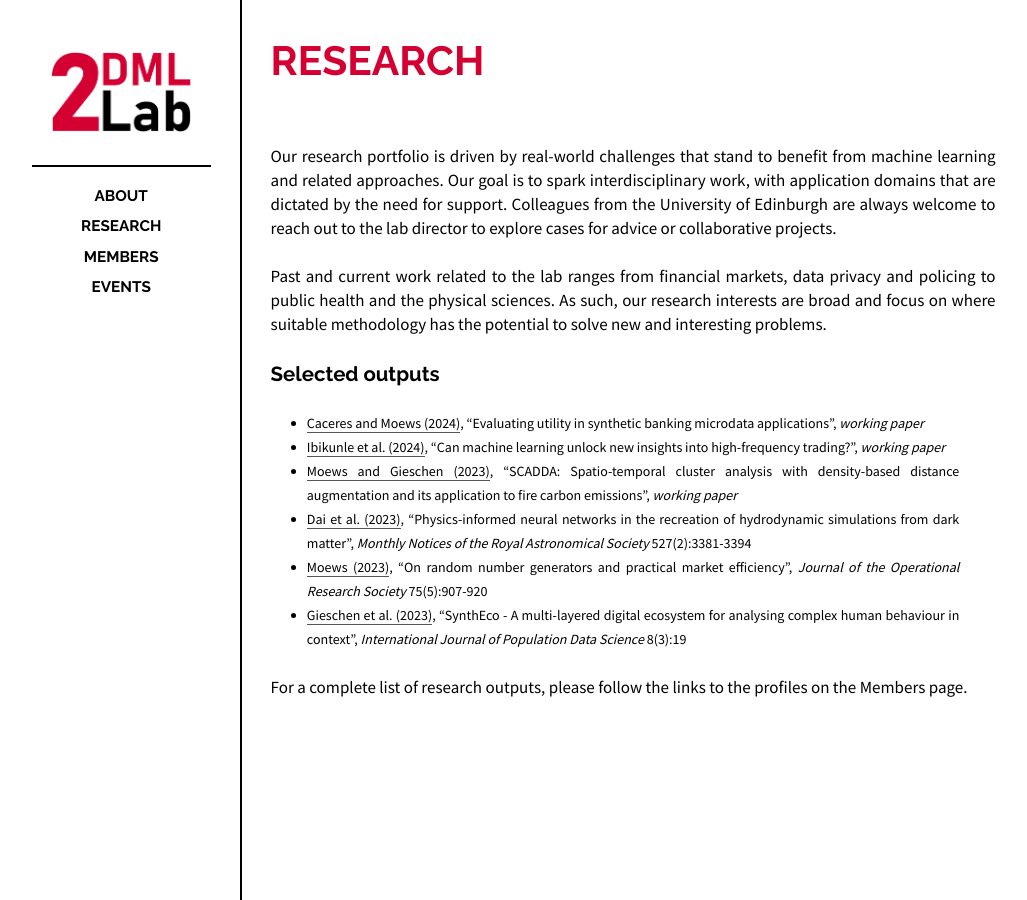
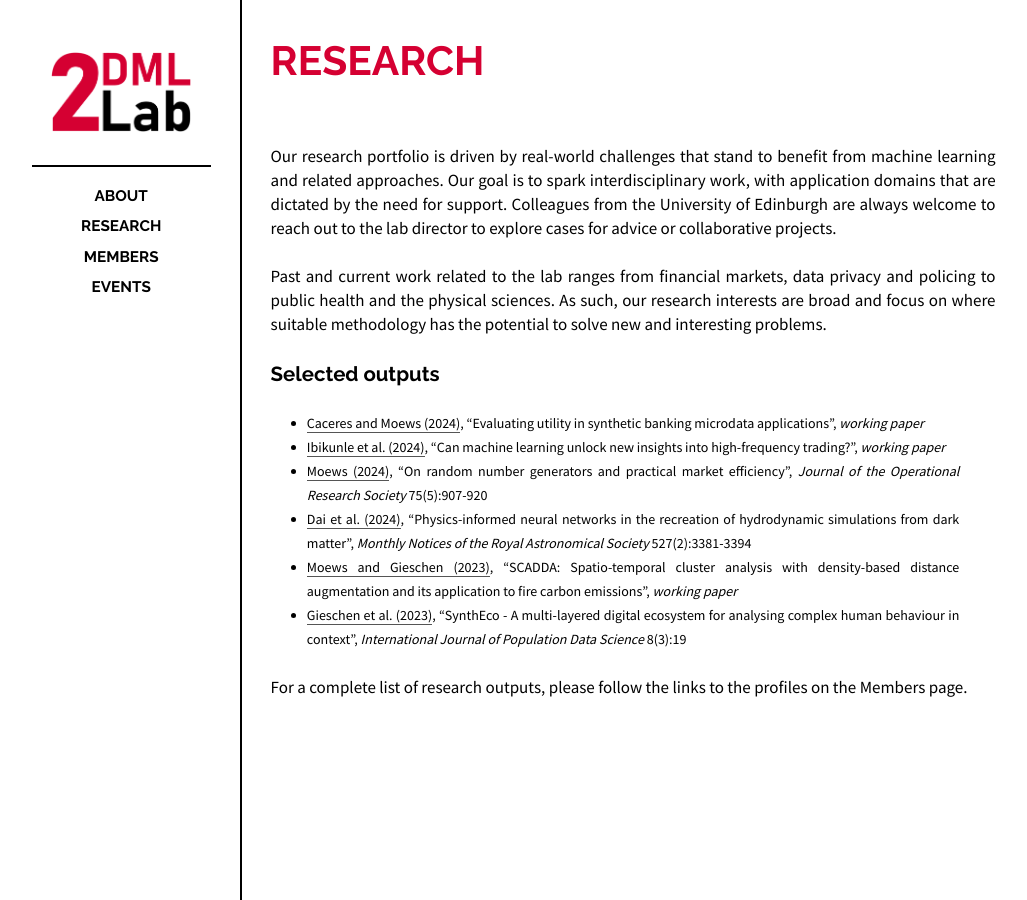
Before and after one commit to 2dml-lab/2dml-lab.github.io, a Jekyll site: the page built from _posts/2024-02-03-research.md, in a window 1280 px wide. Shown: the whole page, without its empty margins (118-1145 px from the left). Built offline with Jekyll 4.4.1, drawn with Linux system fonts in a browser that asks for light colours.

Commit message:
Update 2024-02-03-research.md

```diff
--- a/_posts/2024-02-03-research.md
+++ b/_posts/2024-02-03-research.md
@@ -16,9 +16,9 @@ Past and current work related to the lab ranges from financial markets, data pri
 
 - [Caceres and Moews (2024)](https://arxiv.org/abs/2311.04290), "Evaluating utility in synthetic banking microdata applications", _working paper_
 - [Ibikunle et al. (2024)](https://arxiv.org/abs/2405.08101), "Can machine learning unlock new insights into high-frequency trading?", _working paper_
+- [Moews (2024)](https://doi.org/10.1080/01605682.2023.2219292), "On random number generators and practical market efficiency", _Journal of the Operational Research Society_ 75(5):907-920
+- [Dai et al. (2024)](https://doi.org/10.1093/mnras/stad3394), "Physics-informed neural networks in the recreation of hydrodynamic simulations from dark matter", _Monthly Notices of the Royal Astronomical Society_ 527(2):3381-3394
 - [Moews and Gieschen (2023)](https://arxiv.org/abs/2410.22519), "SCADDA: Spatio-temporal cluster analysis with density-based distance augmentation and its application to fire carbon emissions", _working paper_
-- [Dai et al. (2023)](https://doi.org/10.1093/mnras/stad3394), "Physics-informed neural networks in the recreation of hydrodynamic simulations from dark matter", _Monthly Notices of the Royal Astronomical Society_ 527(2):3381-3394
-- [Moews (2023)](https://doi.org/10.1080/01605682.2023.2219292), "On random number generators and practical market efficiency", _Journal of the Operational Research Society_ 75(5):907-920
 - [Gieschen et al. (2023)](https://doi.org/10.23889/ijpds.v8i3.2285), "SynthEco - A multi-layered digital ecosystem for analysing complex human behaviour in context", _International Journal of Population Data Science_ 8(3):19
 
 <br>
```
